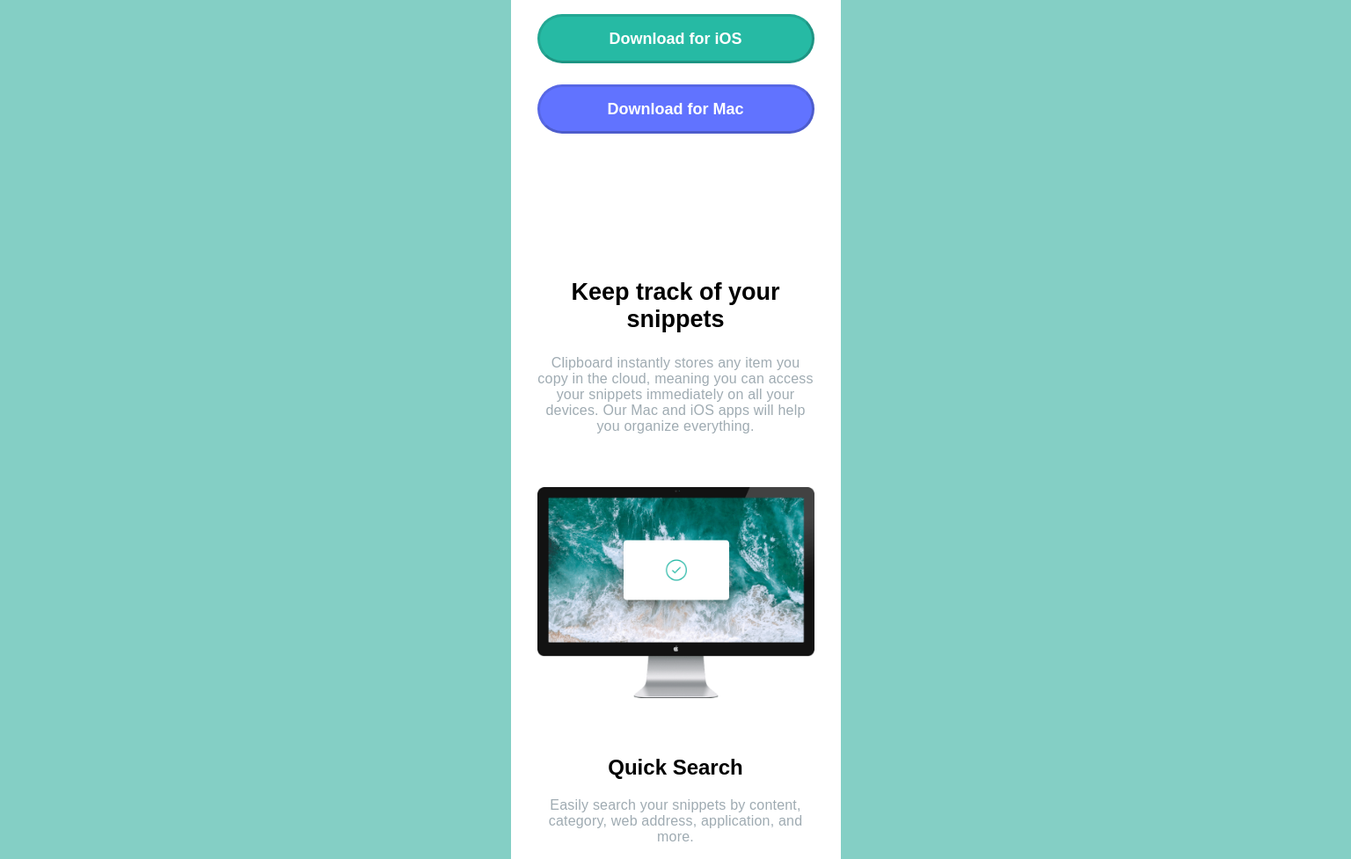
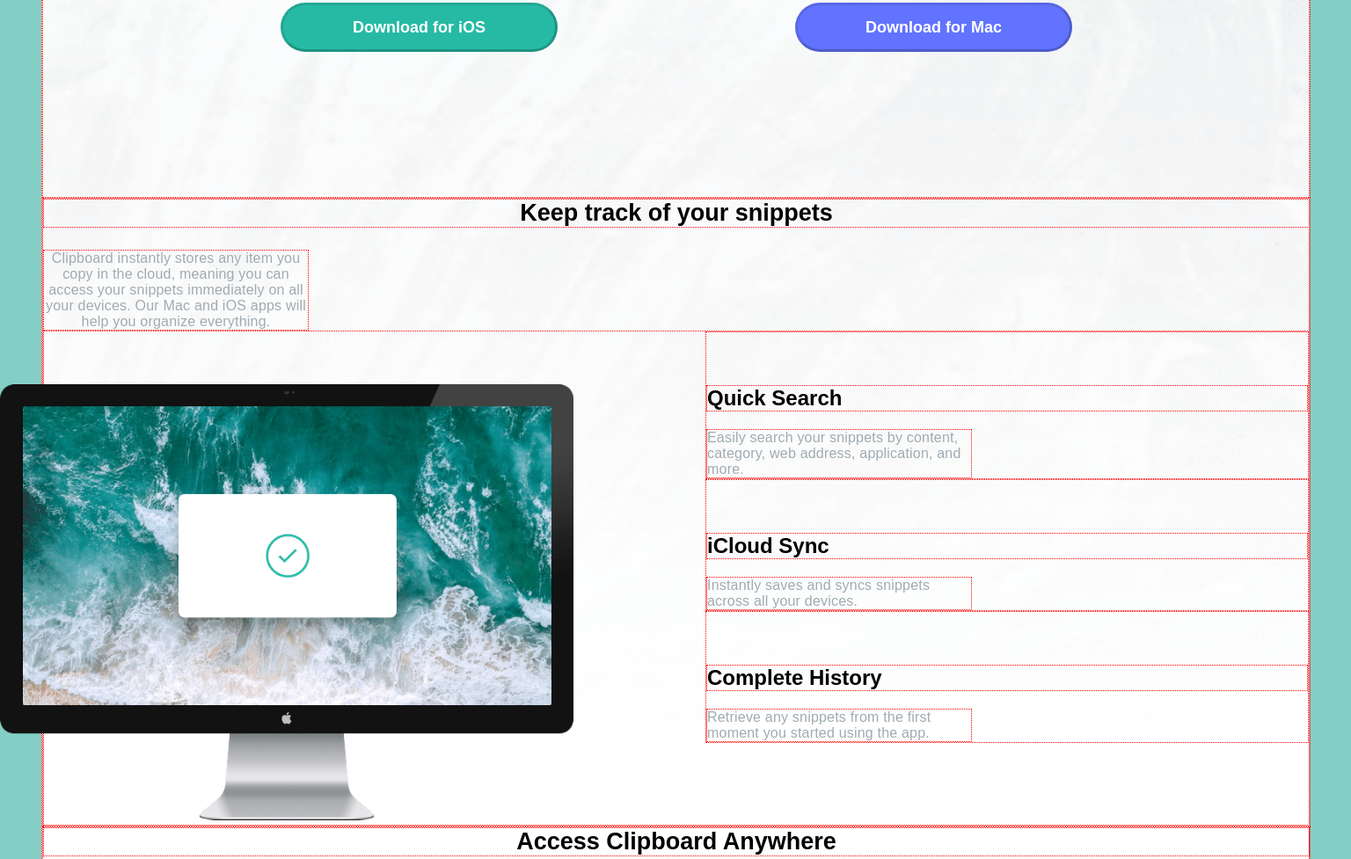
Before and after one commit to andrewjuliodev/FEM-Clipboard-Landing-Page, a plain HTML site: page index.html in a window 1536 px wide. Shown: the part 504-1481 px from the top of the page at 88% size. Drawn offline with Linux system fonts and the light colour scheme; a web font is replaced by a local one.

Commit message:
Started on Desktop 1440px version

```diff
--- a/css/style.css
+++ b/css/style.css
@@ -14,10 +14,10 @@ button {
   border: 0;
 }
 
-/*WIREFRAMES
+/*WIREFRAMES*/
 .frame {
   border: 1px dotted red;
-}*/
+}
 
 /*SMOOTH SCROLLING*/
 html {
@@ -194,3 +194,79 @@ a:hover {
 .social {
   margin: 0 15px;
 }
+
+/******************************************************************************/
+
+@media screen and (min-width: 1440px) {
+  body {
+    width: 100vw;
+    height: 3808px;
+    text-align: center;
+  }
+  .container {
+    width: 1440px;
+    height: 3808px;
+    background-size: contain;
+  }
+
+  .section {
+    width: 1440px;
+    margin: 0;
+    display: flex;
+    justify-content: center;
+  }
+
+  .downloads {
+    display: flex;
+    flex-direction: row;
+    justify-content: space-evenly;
+  }
+
+  .para {
+    width: 300px;
+  }
+
+  .tracks {
+    display: flex;
+    flex-direction: column;
+    justify-content: center;
+  }
+
+  .split {
+    display: flex;
+    flex-direction: row;
+    justify-content: center;
+  }
+
+  .features {
+    flex: 1;
+    margin-left: 100px;
+    text-align: left;
+  }
+
+  .screen {
+    flex: 1;
+    width: 100%;
+    margin-left: -100px;
+  }
+
+  .devices {
+    width: 100%;
+  }
+
+  .workflow {
+    display: flex;
+    flex-direction: column;
+  }
+
+  .workflowComps,
+  .customers {
+    display: flex;
+    flex-direction: row;
+    justify-content: space-evenly;
+  }
+  .workflowComp p {
+    width: 400px;
+    margin-left: 0px;
+  }
+}
--- a/index.html
+++ b/index.html
@@ -40,6 +40,7 @@
           can access your snippets immediately on all your devices. Our Mac and
           iOS apps will help you organize everything.
         </p>
+        <dic class="split frame">
           <div class="imgContainer">
             <img
               class="screen"
@@ -65,11 +66,12 @@
             <div class="feature frame">
               <h3 class="heavy frame">Complete History</h3>
               <p class="para frame">
-              Retrieve any snippets from the first moment you started using the
-              app.
+                Retrieve any snippets from the first moment you started using
+                the app.
               </p>
             </div>
           </div>
+        </dic>
       </div>
       <!-- CLIPBOARD -->
       <div class="clipboard section frame">
@@ -92,6 +94,7 @@
         <p class="para frame">
           We’ve got the tools to boost your productivity.
         </p>
+        <div class="workflowComps">
           <div class="workflowComp frame">
             <img
               class="icon frame"
@@ -112,11 +115,16 @@
             </p>
           </div>
           <div class="workflowComp frame">
-          <img class="icon frame" src="images/icon-preview.svg" alt="preview" />
+            <img
+              class="icon frame"
+              src="images/icon-preview.svg"
+              alt="preview"
+            />
             <h2 class="heavy frame">Sneak preview</h2>
             <p class="para frame">
               Quick preview of all snippets on your Clipboard for easy access.
             </p>
+          </div>
         </div>
       </div>
       <!-- CUSTOMERS -->
```
Lines whose indentation alone changed are shown as unchanged.
